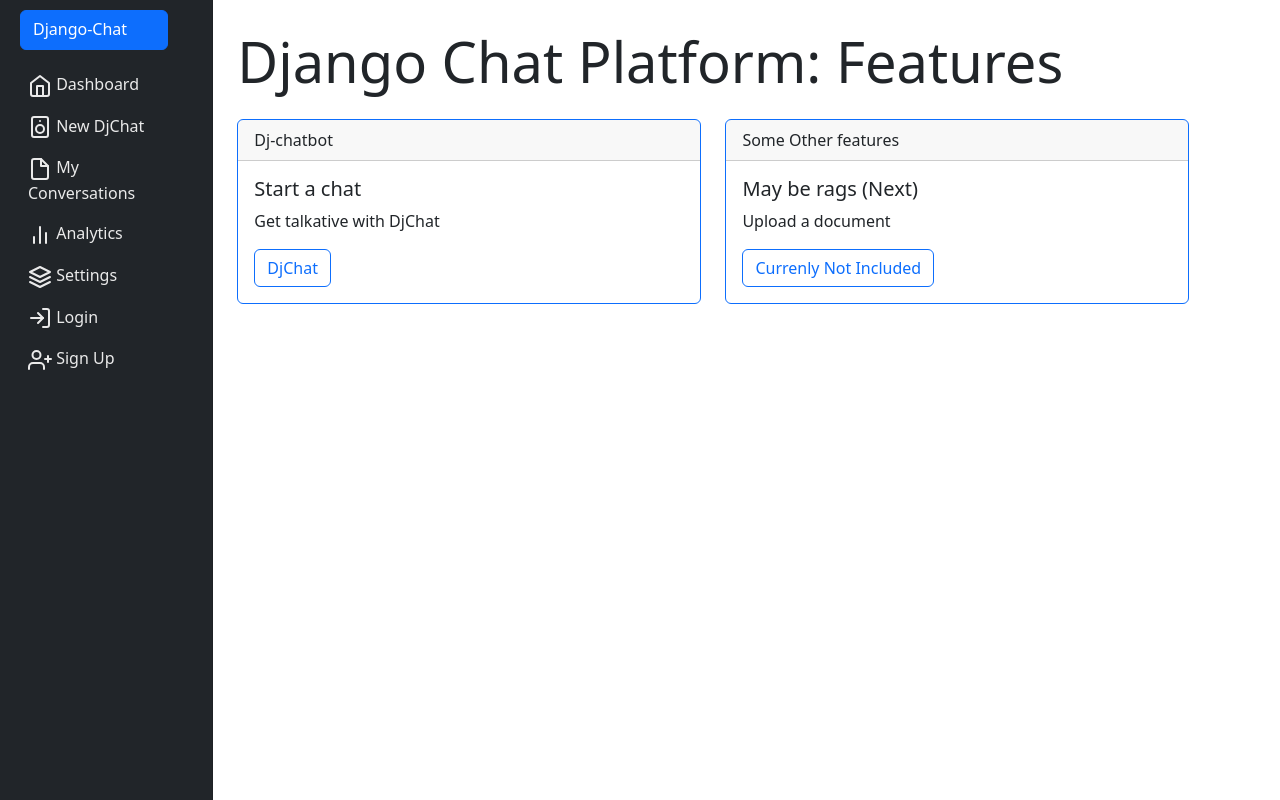
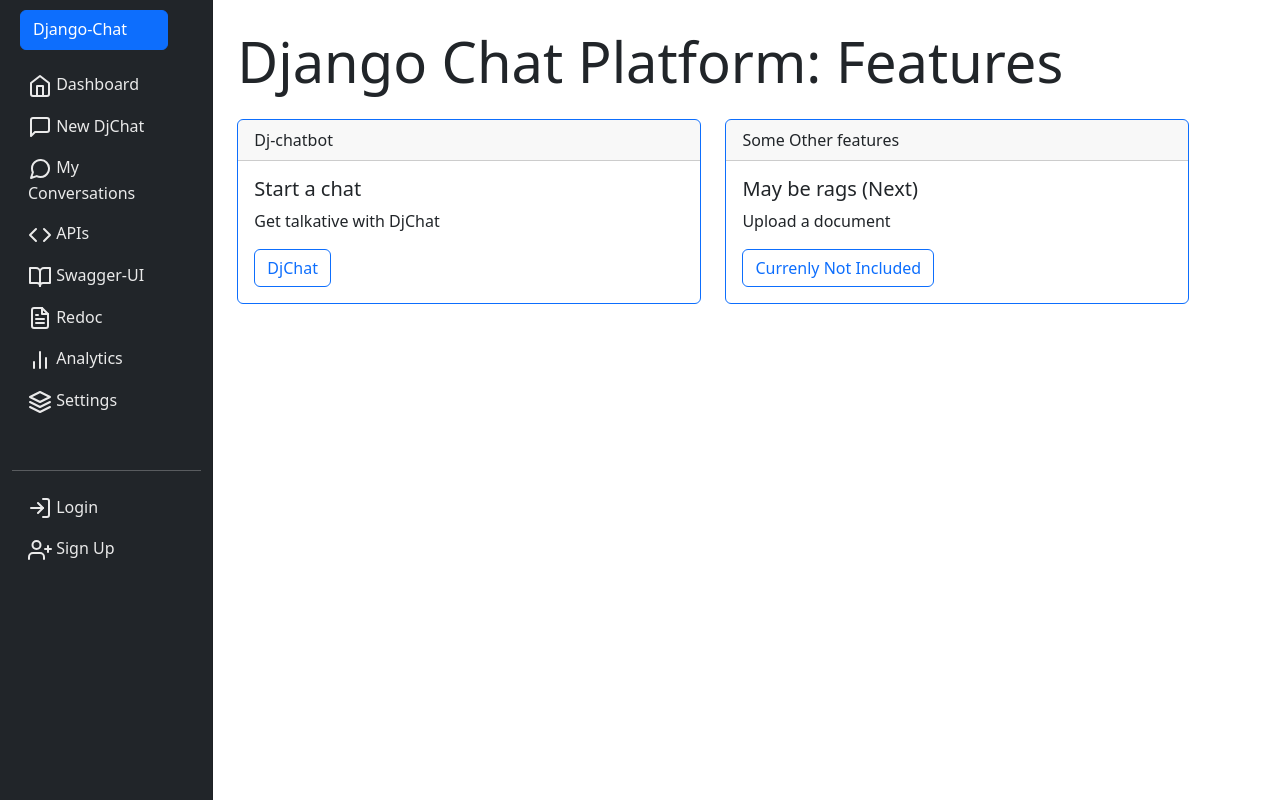
Before and after one commit to rampal-punia/Django-Chat, a Django app: template apps/chat/templates/chat/dashboard.html in a window 1280 px wide. Run offline with Django 4.2, Linux system fonts and the light colour scheme; the template is opened without the code that fills it, so the values that code supplies are empty.

Commit message:
update leftbar links

```diff
--- a/templates/partials/_leftbar.html
+++ b/templates/partials/_leftbar.html
@@ -1,6 +1,6 @@
 <nav id="sidebarMenu" class="col-sm-3 col-md-3 col-lg-2 d-md-block bg-dark sidebar collapse text-white">
     <div class="sidebar-sticky pt-3">
-        <ul class="nav flex-column">
+        <ul class="nav flex-column mb-5">
             <li class="nav-item">
                 <a class="nav-link active" href="{% url "chat:home_url" %}">
                     <span data-feather="home"></span>
@@ -9,14 +9,32 @@
             </li>
             <li class="nav-item">
                 <a class="nav-link" href="{% url "chat:new_conversation_url" %}">
-                    <span data-feather="speaker"></span>
+                    <span data-feather="message-square"></span> <!-- Chat -->
                     New DjChat
                 </a>
             </li>
             <li class="nav-item">
                 <a class="nav-link" href="{% url "chat:conversation_list_url" %}">
-                    <span data-feather="file"></span>
+                    <span data-feather="message-circle"></span> <!-- Conversations -->
                     My Conversations
+                </a>
+            </li>
+            <li class="nav-item">
+                <a class="nav-link" href="/api/conversations/">
+                    <span data-feather="code"></span> <!-- APIs -->
+                    APIs
+                </a>
+            </li>
+            <li class="nav-item">
+                <a class="nav-link" href="{% url "swagger-ui" %}">
+                    <span data-feather="book-open"></span> <!-- API/Swagger-UI -->
+                    Swagger-UI
+                </a>
+            </li>
+            <li class="nav-item">
+                <a class="nav-link" href="{% url "redoc" %}">
+                    <span data-feather="file-text"></span> <!-- API/Redoc -->
+                    Redoc
                 </a>
             </li>
             <li class="nav-item">
@@ -32,7 +50,8 @@
                 </a>
             </li>
         </ul>
-        <ul class="nav flex-column mt-auto">
+        <hr>
+        <ul class="nav flex-column">
             {% if user.is_authenticated %}
                 <li class="nav-item">
                     <a class="nav-link" href="{% url 'users:profile' %}">
```
